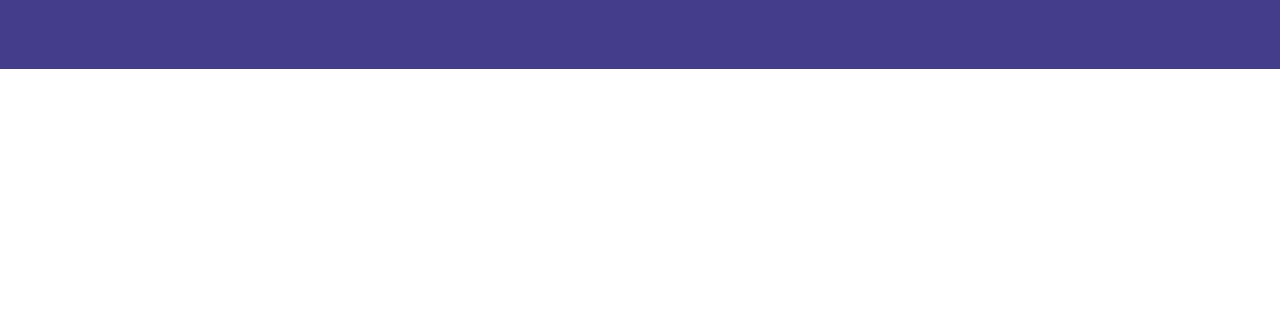
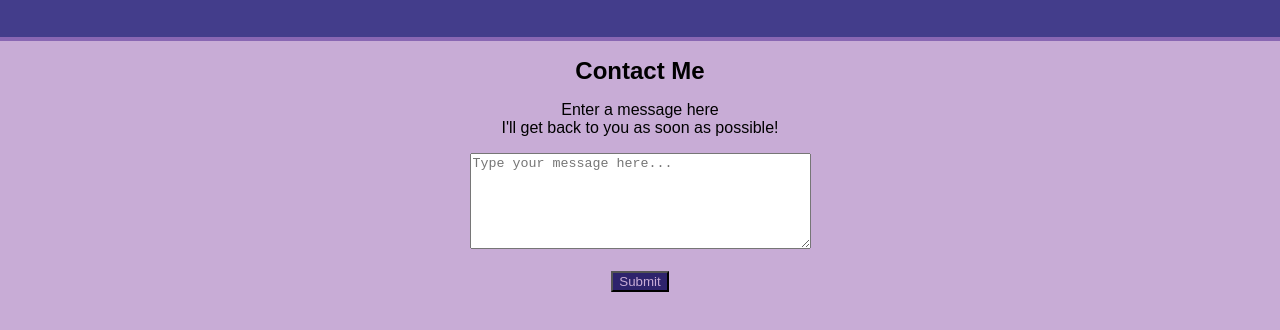
Before and after one commit to Niiton/HTML-Lab, a plain HTML site: page index.html in a window 1280 px wide. Shown: the part 1879-2209 px from the top of the page. Before the commit the page ends 1948 px from the top, so only its background shows below. Drawn offline with Linux system fonts and the light colour scheme.

Commit message:
Updated, reflects HTML changes and correct Unicode. Added Contact Me Updates SCSS Updates SCSS Updated Contact Me changes.

```diff
--- a/index.html
+++ b/index.html
@@ -163,6 +163,25 @@
         </div>
     </div>
 
+    <div class="contactMe flex">
+
+        <h2 class="sectionHead">Contact Me</h2>
+
+       <div class="contactForm flex">
+
+            <div class="formContent flex">
+                <form action="#" method="post">
+
+                <label for="message">Enter a message here<br>I'll get back to you as soon as possible!</label><br>
+                <textarea id="message" name="message" rows="6" cols="40" placeholder="Type your message here..."></textarea><br><br>
+                <button type="submit">Submit</button>
+
+                </form>
+
+            </div>
+       </div>
+    </div>
+
 </body>
 
 </html>
--- a/style.scss
+++ b/style.scss
@@ -183,7 +183,7 @@ width: 100%;
     padding-left: 6rem ;
     padding-right: 6rem;
     padding-top: 2rem;
-    padding-bottom: 3.5rem;
+    padding-bottom: 1.5rem;
 }
 
 .logo p {
@@ -193,3 +193,44 @@ width: 100%;
     font-weight: bold;
 
 }
+
+.contactMe {
+
+    background-color: $color4;
+    border-top: 4px $color5 solid;
+
+}
+
+.contactForm {
+
+    align-items: center;
+    padding-bottom: 3rem;
+
+}
+
+.formContent {
+    align-items: center;
+    align-content: center;
+    justify-content: center;
+
+}
+
+.formContent textarea {
+
+    margin-top: 1rem;
+
+}
+
+.formContent, .formContent label, .formContent button {
+
+    text-align: center;
+
+}
+
+.formContent button {
+
+    font-family: Arial, Helvetica, sans-serif;
+    background-color: $color2;
+    color: $color4;
+
+}
```
Also changed, not shown: style.css, 2 other files.
